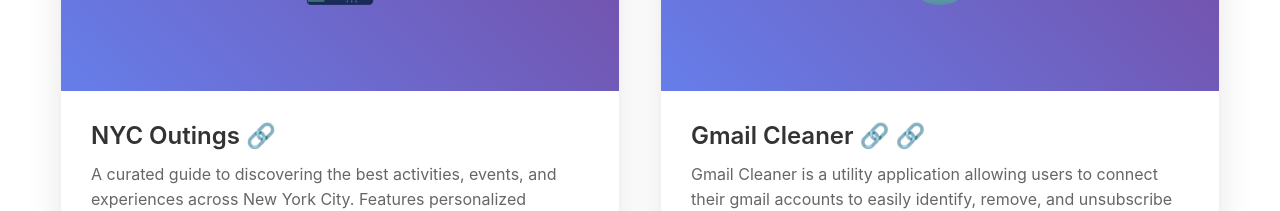
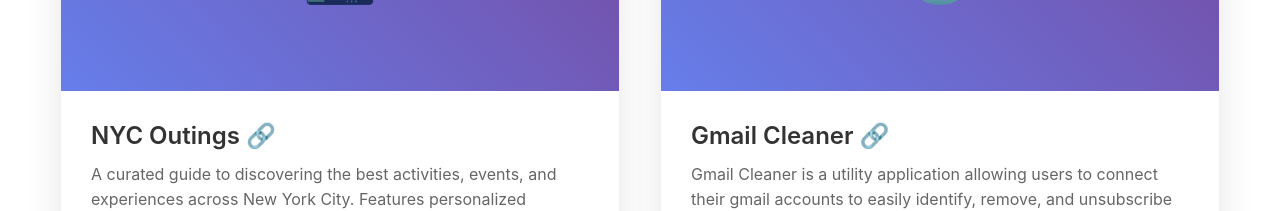
Before and after one commit to jimcbell/personal-website-v2, a React (Vite) app: page / in a window 1280 px wide. Shown: the part 2000-2211 px from the top of the page. Built offline with nearby package versions, Linux system fonts and the light colour scheme.

Commit message:
Removed extra icon

```diff
--- a/src/components/Projects.tsx
+++ b/src/components/Projects.tsx
@@ -10,7 +10,7 @@
     tags: ["React", "API", "HTML", "CSS"]
   },
   {
-    projectName: "Gmail Cleaner 🔗",
+    projectName: "Gmail Cleaner",
     projectUrl: "https://www.youtube.com/watch?v=NY3DGYBHPmM",
     projectDescription: "Gmail Cleaner is a utility application allowing users to connect their gmail accounts to easily identify, remove, and unsubscribe from unwanted spam emails.",
     projectIcon: "🗑️",
```
